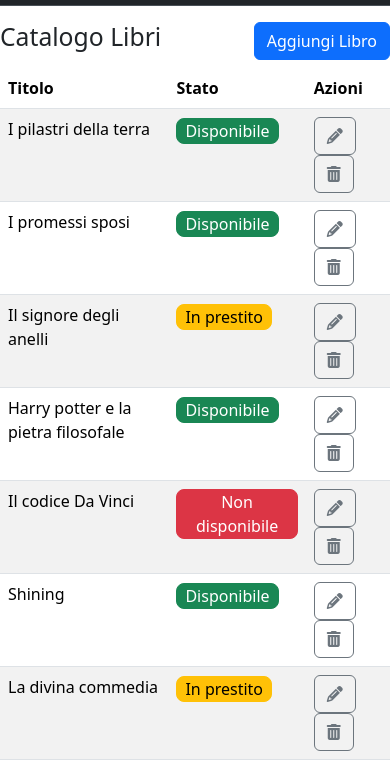
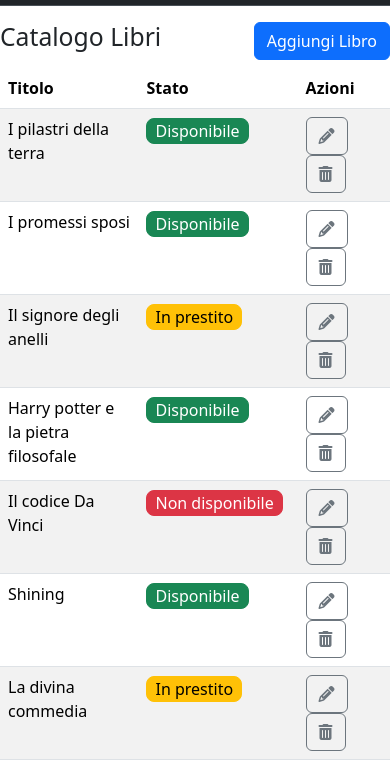
Before and after one commit to MarcelloPescatore/html-css-bootstrap-dashboard, a plain HTML site: page index.html in a window 390 px wide. Shown: the part 71-836 px from the top of the page. Drawn offline with nearby package versions, Linux system fonts and the light colour scheme.

Commit message:
fix col size in the table

```diff
--- a/index.html
+++ b/index.html
@@ -67,7 +67,7 @@
         <!-- /header -->
 
         <main>
-            <div class="container">
+            <div class="container ">
                 <div class="row d-flex justify-content-between align-items-center pt-3">
                     <div class="col px-0">
                         <h2>Catalogo Libri</h2>
@@ -85,9 +85,9 @@
                     <table class="table table-striped">
                         <thead>
                           <tr>
-                            <th class="col-4 col-sm-3 col-md-4 col-lg-4 col-xl-6" scope="col">Titolo</th>
+                            <th class="col-3 col-sm-3 col-md-4 col-lg-4 col-xl-6" scope="col">Titolo</th>
                             <th class="d-none d-sm-table-cell col-sm-2 col-md-3 col-lg-2 col-xl-2" scope="col">Data prestito</th>
-                            <th class="col-2 col-sm-2 col-md-3 col-lg-2 col-xl-2" scope="col">Stato</th>
+                            <th class="col-3 col-sm-2 col-md-3 col-lg-2 col-xl-2" scope="col">Stato</th>
                             <th class="col-2 col-sm-2 col-md-2 col-lg-1 col-xl-1" scope="col">Azioni</th>
                           </tr>
                         </thead>
```
